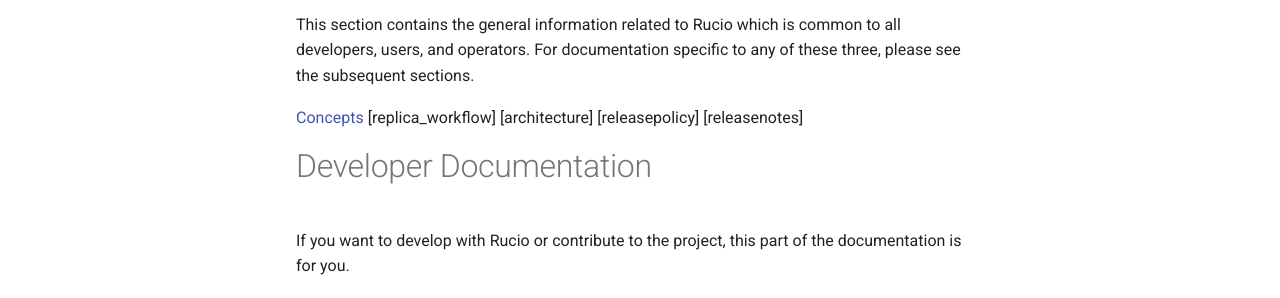
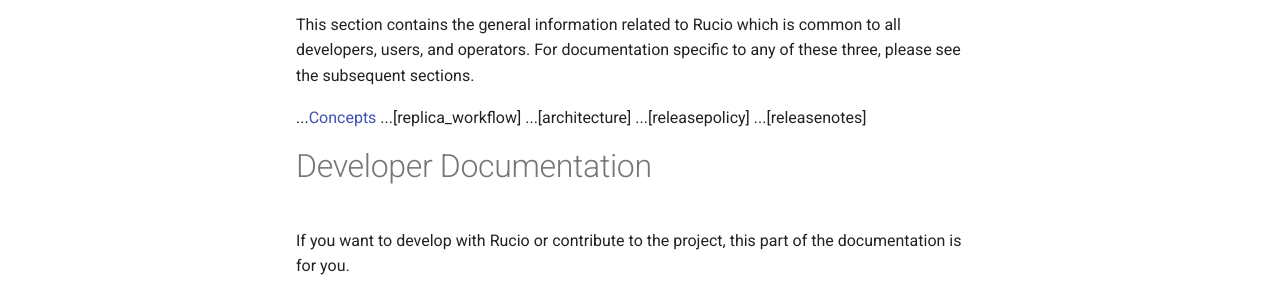
Before and after one commit to bari12/documentation_test, an MkDocs documentation site: the page built from docs/index.md, in a window 1280 px wide and 1342 px high. Shown: the part 435-733 px from the top of the window. Built offline with MkDocs 1.6.1 and Material for MkDocs 9.7.7, drawn with Linux system fonts in a browser that asks for light colours; comment, search, counter and statistics services are not loaded.

```diff
--- a/docs/index.md
+++ b/docs/index.md
@@ -12,11 +12,11 @@ This section contains the general information related to Rucio which is
 common to all developers, users, and operators. For documentation
 specific to any of these three, please see the subsequent sections.
 
-[Concepts](concepts.md)
-[replica_workflow]
-[architecture]
-[releasepolicy]
-[releasenotes]
+...[Concepts](concepts.md)
+...[replica_workflow]
+...[architecture]
+...[releasepolicy]
+...[releasenotes]
 
 Developer Documentation
 =======================
```
